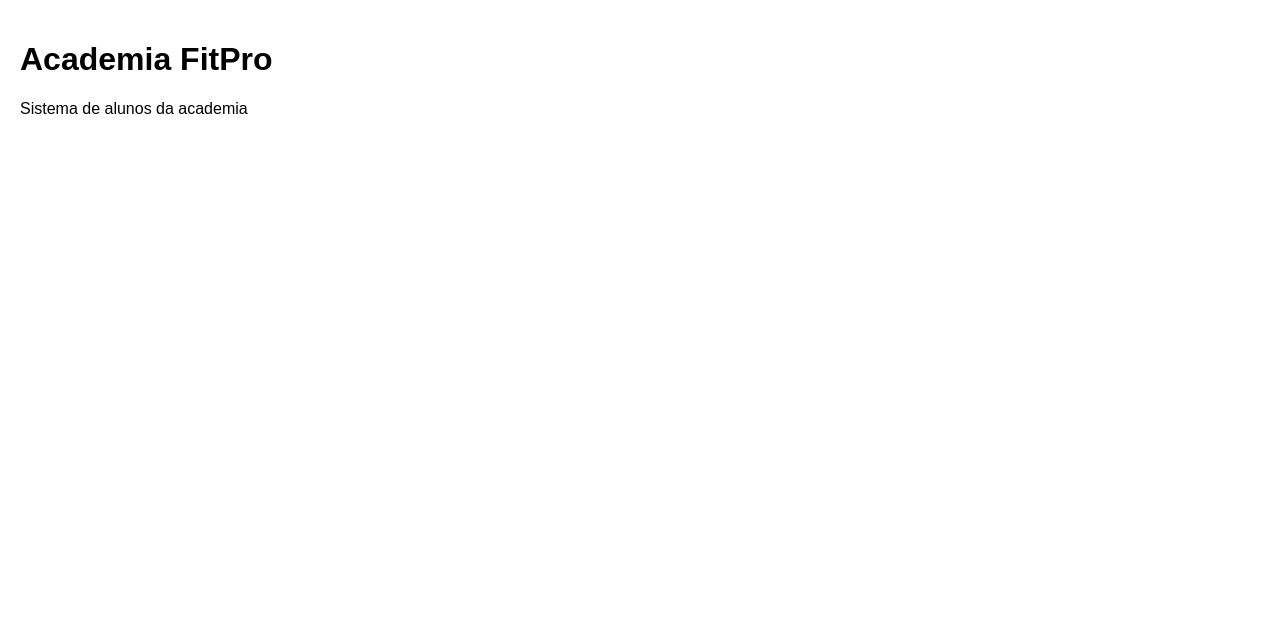
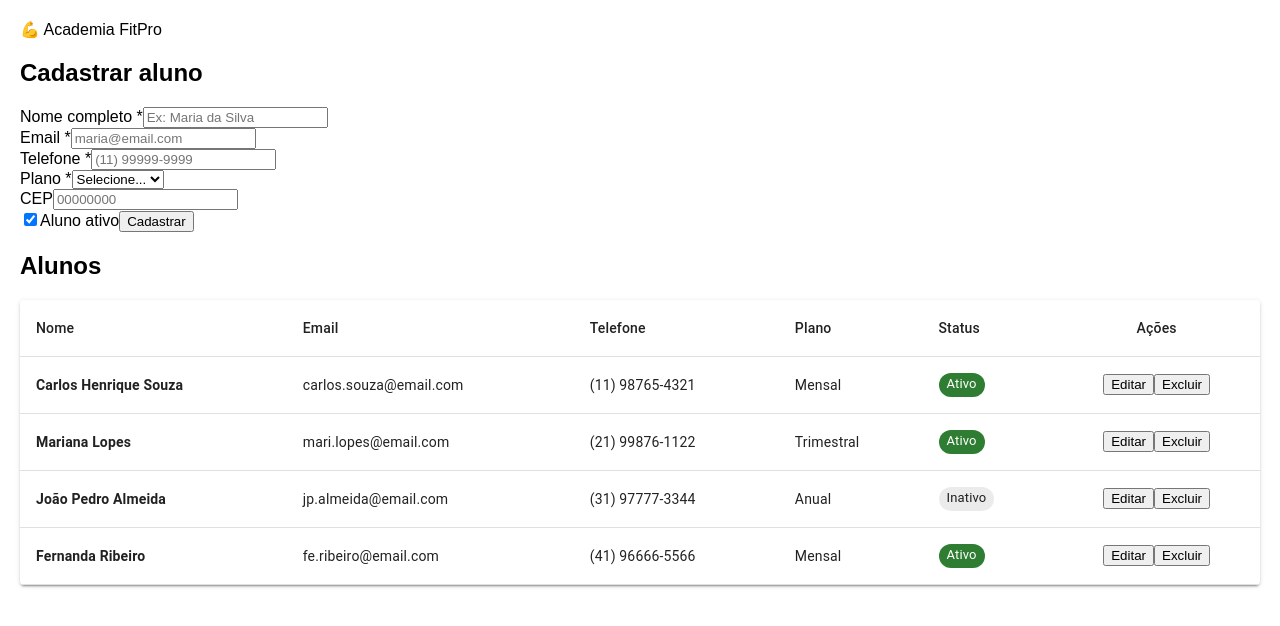
Before and after one commit to Leochacarolli/academia-fit, a React (Vite) app: page / in a window 1280 px wide. Shown: the top 626 px of the page. Built offline with nearby package versions, Linux system fonts and the light colour scheme; data requests are answered from the project's data file.

Commit message:
Criação dos componentes Botao, AlunoForm e TabelaAlunos

```diff
--- a/package.json
+++ b/package.json
@@ -12,6 +12,9 @@
     "start": "concurrently \"npm run server\" \"npm run dev\""
   },
   "dependencies": {
+    "@emotion/react": "^11.14.0",
+    "@emotion/styled": "^11.14.1",
+    "@mui/material": "^6.5.0",
     "axios": "^1.21.1",
     "react": "^19.1.0",
     "react-dom": "^19.1.0"
--- a/src/App.jsx
+++ b/src/App.jsx
@@ -1,9 +1,79 @@
+import { useEffect, useState } from 'react'
+import { buscarAlunos, criarAluno, atualizarAluno, deletarAluno } from './services/api'
+import AlunoForm from './components/AlunoForm'
+import TabelaAlunos from './components/TabelaAlunos'
+import Botao from './components/Botao'
+
 function App() {
+  const [alunos, setAlunos] = useState([])
+  const [alunoEditando, setAlunoEditando] = useState(null)
+  const [formKey, setFormKey] = useState(0)
+
+  useEffect(() => {
+    buscarAlunos()
+      .then((dados) => setAlunos(dados))
+      .catch((e) => console.log(e))
+  }, [])
+
+  const salvar = async (dados) => {
+    try {
+      if (alunoEditando) {
+        const atualizado = await atualizarAluno(alunoEditando.id, dados)
+        setAlunos(alunos.map((a) => (a.id === atualizado.id ? atualizado : a)))
+      } else {
+        const novo = await criarAluno(dados)
+        setAlunos([...alunos, novo])
+      }
+      setAlunoEditando(null)
+      setFormKey(formKey + 1)
+    } catch (e) {
+      alert(`Erro ao salvar: ${e.message}`)
+    }
+  }
+
+  const excluir = async (aluno) => {
+    if (!window.confirm(`Tem certeza que deseja excluir o aluno "${aluno.nome}"?`)) return
+
+    try {
+      await deletarAluno(aluno.id)
+      setAlunos(alunos.filter((a) => a.id !== aluno.id))
+    } catch (e) {
+      alert(`Erro ao excluir: ${e.message}`)
+    }
+  }
+
+  const editar = (aluno) => {
+    setAlunoEditando(aluno)
+    setFormKey(formKey + 1)
+  }
+
+  const cancelar = () => {
+    setAlunoEditando(null)
+    setFormKey(formKey + 1)
+  }
+
   return (
-    <div>
-      <h1>Academia FitPro</h1>
-      <p>Sistema de alunos da academia</p>
-    </div>
+    <>
+      <nav className="navbar">
+        <span className="logo">💪 Academia <span>FitPro</span></span>
+      </nav>
+
+      <main className="pagina">
+        <h2>{alunoEditando ? `Editando: ${alunoEditando.nome}` : 'Cadastrar aluno'}</h2>
+        <AlunoForm
+          key={formKey}
+          alunoInicial={alunoEditando}
+          onSalvar={salvar}
+          textoBotao={alunoEditando ? 'Salvar alterações' : 'Cadastrar'}
+        />
+        {alunoEditando && (
+          <Botao variante="secundario" onClick={cancelar}>Cancelar edição</Botao>
+        )}
+
+        <h2 className="titulo-lista">Alunos</h2>
+        <TabelaAlunos alunos={alunos} onEditar={editar} onExcluir={excluir} />
+      </main>
+    </>
   )
 }
 
--- /dev/null
+++ b/src/components/AlunoForm.jsx
@@ -0,0 +1,87 @@
+import { useState } from 'react'
+import { validarAluno, planos } from '../utils/validacao'
+import Botao from './Botao'
+
+const valoresPadrao = {
+  nome: '',
+  email: '',
+  telefone: '',
+  plano: '',
+  cep: '',
+  ativo: true
+}
+
+const AlunoForm = ({ alunoInicial, onSalvar, textoBotao = 'Salvar' }) => {
+  const [valores, setValores] = useState(alunoInicial || valoresPadrao)
+  const [erros, setErros] = useState({})
+
+  const handleChange = (e) => {
+    const { name, value, type, checked } = e.target
+    setValores({ ...valores, [name]: type === 'checkbox' ? checked : value })
+  }
+
+  const handleSubmit = (e) => {
+    e.preventDefault()
+    const errosEncontrados = validarAluno(valores)
+    setErros(errosEncontrados)
+
+    if (Object.keys(errosEncontrados).length > 0) {
+      return
+    }
+
+    onSalvar({ ...valores, cep: valores.cep.replace(/\D/g, '') })
+  }
+
+  return (
+    <form className="formulario" onSubmit={handleSubmit} noValidate>
+      <div className="campo">
+        <label htmlFor="nome">Nome completo *</label>
+        <input id="nome" name="nome" value={valores.nome} onChange={handleChange} placeholder="Ex: Maria da Silva" />
+        {erros.nome && <span className="erro-campo">{erros.nome}</span>}
+      </div>
+
+      <div className="linha">
+        <div className="campo">
+          <label htmlFor="email">Email *</label>
+          <input id="email" name="email" type="email" value={valores.email} onChange={handleChange} placeholder="maria@email.com" />
+          {erros.email && <span className="erro-campo">{erros.email}</span>}
+        </div>
+
+        <div className="campo">
+          <label htmlFor="telefone">Telefone *</label>
+          <input id="telefone" name="telefone" value={valores.telefone} onChange={handleChange} placeholder="(11) 99999-9999" />
+          {erros.telefone && <span className="erro-campo">{erros.telefone}</span>}
+        </div>
+      </div>
+
+      <div className="linha">
+        <div className="campo">
+          <label htmlFor="plano">Plano *</label>
+          <select id="plano" name="plano" value={valores.plano} onChange={handleChange}>
+            <option value="">Selecione...</option>
+            {planos.map((p) => (
+              <option key={p} value={p}>{p}</option>
+            ))}
+          </select>
+          {erros.plano && <span className="erro-campo">{erros.plano}</span>}
+        </div>
+
+        <div className="campo">
+          <label htmlFor="cep">CEP</label>
+          <input id="cep" name="cep" value={valores.cep} onChange={handleChange} placeholder="00000000" maxLength={9} />
+          {erros.cep && <span className="erro-campo">{erros.cep}</span>}
+        </div>
+      </div>
+
+
+      <label className="checkbox">
+        <input type="checkbox" name="ativo" checked={valores.ativo} onChange={handleChange} />
+        Aluno ativo
+      </label>
+
+      <Botao type="submit">{textoBotao}</Botao>
+    </form>
+  )
+}
+
+export default AlunoForm
--- /dev/null
+++ b/src/components/Botao.jsx
@@ -0,0 +1,9 @@
+const Botao = ({ children, variante = 'primario', ...props }) => {
+  return (
+    <button className={`botao botao-${variante}`} {...props}>
+      {children}
+    </button>
+  )
+}
+
+export default Botao
--- /dev/null
+++ b/src/components/TabelaAlunos.jsx
@@ -0,0 +1,58 @@
+import {
+  Table, TableBody, TableCell, TableContainer, TableHead, TableRow, Paper, Chip
+} from '@mui/material'
+import Botao from './Botao'
+
+const TabelaAlunos = ({ alunos, onEditar, onExcluir }) => {
+  if (alunos.length === 0) {
+    return <p className="vazio">Nenhum aluno encontrado 😕</p>
+  }
+
+  return (
+    <TableContainer component={Paper} elevation={2}>
+      <Table>
+        <TableHead>
+          <TableRow className="cabecalho-tabela">
+            <TableCell>Nome</TableCell>
+            <TableCell>Email</TableCell>
+            <TableCell>Telefone</TableCell>
+            <TableCell>Plano</TableCell>
+            <TableCell>Status</TableCell>
+            <TableCell align="center">Ações</TableCell>
+          </TableRow>
+        </TableHead>
+        <TableBody>
+          {alunos.map((aluno) => (
+            <TableRow key={aluno.id} hover>
+              <TableCell>
+                <b>{aluno.nome}</b>
+              </TableCell>
+              <TableCell>{aluno.email}</TableCell>
+              <TableCell>{aluno.telefone}</TableCell>
+              <TableCell>{aluno.plano}</TableCell>
+              <TableCell>
+                <Chip
+                  label={aluno.ativo ? 'Ativo' : 'Inativo'}
+                  color={aluno.ativo ? 'success' : 'default'}
+                  size="small"
+                />
+              </TableCell>
+              <TableCell align="center">
+                <div className="acoes">
+                  <Botao variante="aviso" onClick={() => onEditar(aluno)}>
+                    Editar
+                  </Botao>
+                  <Botao variante="perigo" onClick={() => onExcluir(aluno)}>
+                    Excluir
+                  </Botao>
+                </div>
+              </TableCell>
+            </TableRow>
+          ))}
+        </TableBody>
+      </Table>
+    </TableContainer>
+  )
+}
+
+export default TabelaAlunos
```
Also changed, not shown: 1 other file (tests, documents, lock files or other folders).
